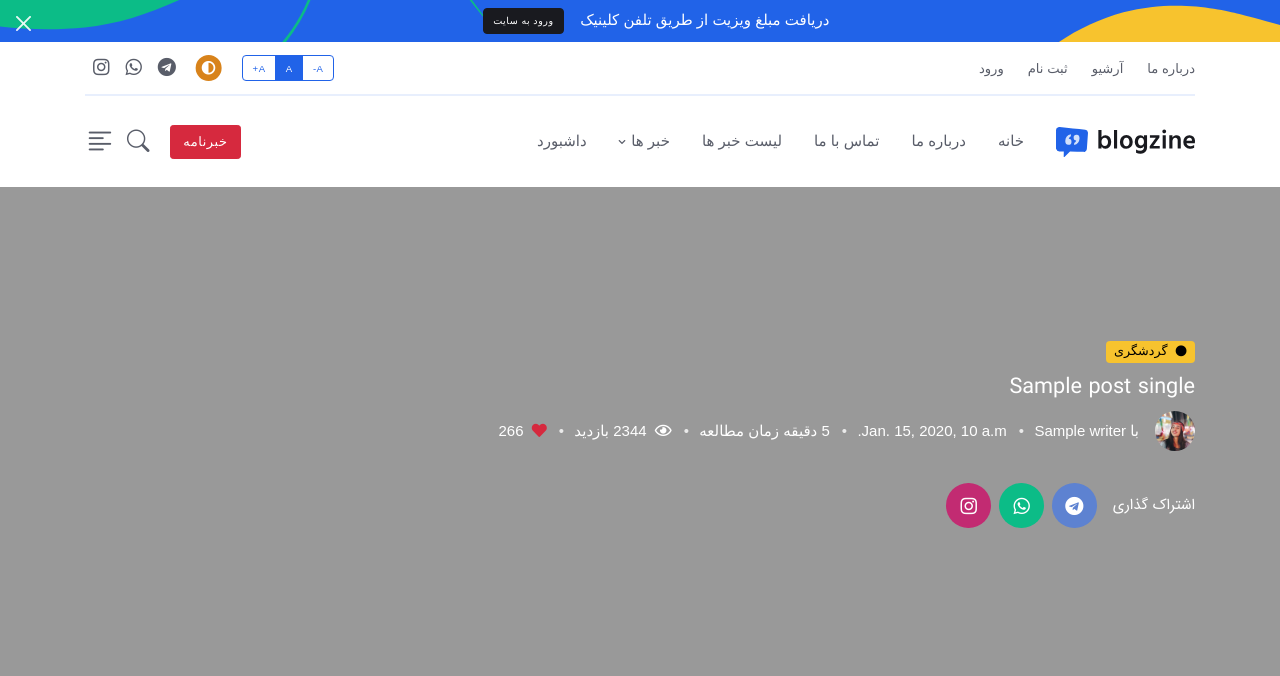
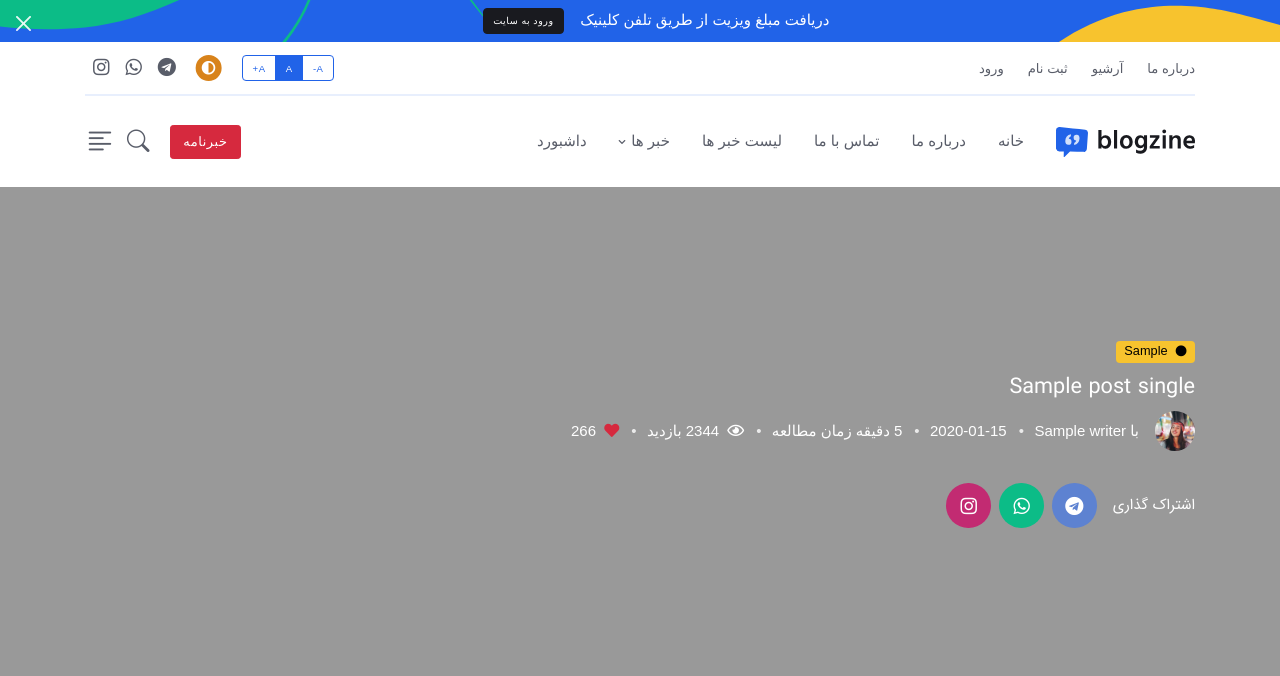
Before and after one commit to Amin-Hallaj/daynews, a Django app: template main/templates/front/post-single.html in a window 1280 px wide. Shown: the top 676 px of the page. Run offline with Django 4.2, Linux system fonts and the light colour scheme; the template is opened without the code that fills it: most values are stand-ins (such as "Sample title", 1, 10 or a date in 2020); some libraries are stand-ins or nearby versions; some web fonts are replaced.

Commit message:
تغییراتی در بخش تک صفحه خبر

```diff
--- a/main/templates/front/post-single.html
+++ b/main/templates/front/post-single.html
@@ -8,7 +8,7 @@ Inner intro START -->
 	<div class="container">
 		<div class="row">
 			<div class="col-lg-8 py-md-5 my-lg-5">
-        		<a href="#" class="badge text-bg-warning mb-2"><i class="fas fa-circle me-2 small fw-bold"></i>گردشگری</a>
+        		<a href="#" class="badge text-bg-warning mb-2"><i class="fas fa-circle me-2 small fw-bold"></i>{{post_single.news_category}}</a>
 				<h1 class="text-white">{{post_single.title}}</h1>
         <!-- Info -->
         <ul class="nav nav-divider text-white-force align-items-center">
@@ -22,7 +22,7 @@ Inner intro START -->
               </div>
             </div>
           </li>
-          <li class="nav-item">{{post_single.news_date}}</li>
+          <li class="nav-item">{{post_single.jdate}}</li>
           <li class="nav-item">5 دقیقه زمان مطالعه</li>
           <li class="nav-item"><i class="far fa-eye me-1"></i> 2344 بازدید</li>
           <li class="nav-item"><a href="#"><i class="fas fa-heart me-1 text-danger"></i></a> 266</li>
```
Also changed, not shown: db.sqlite3.
